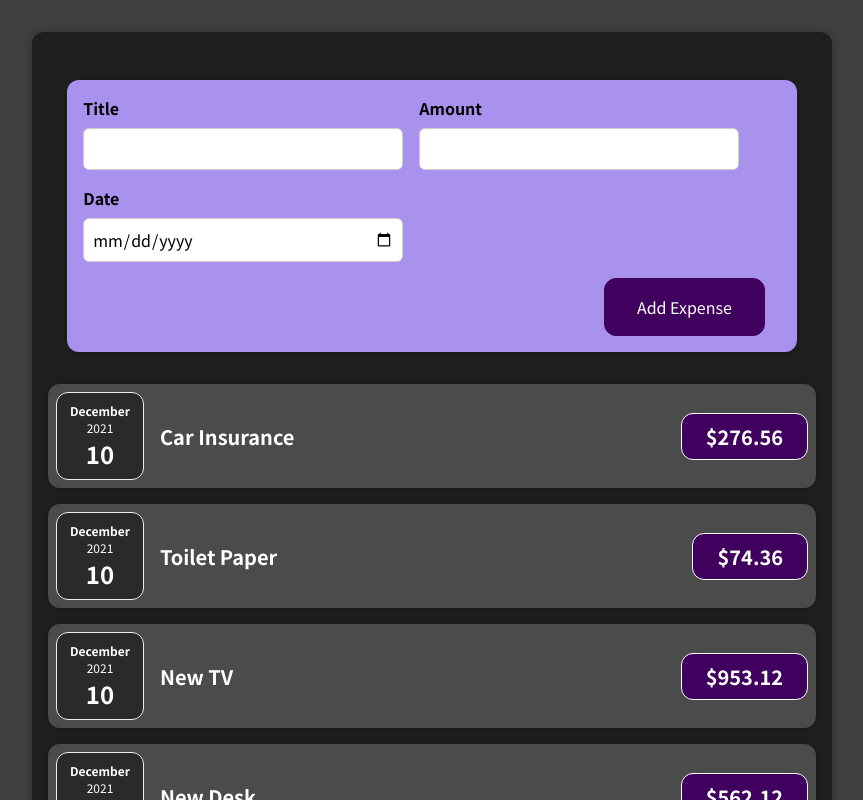
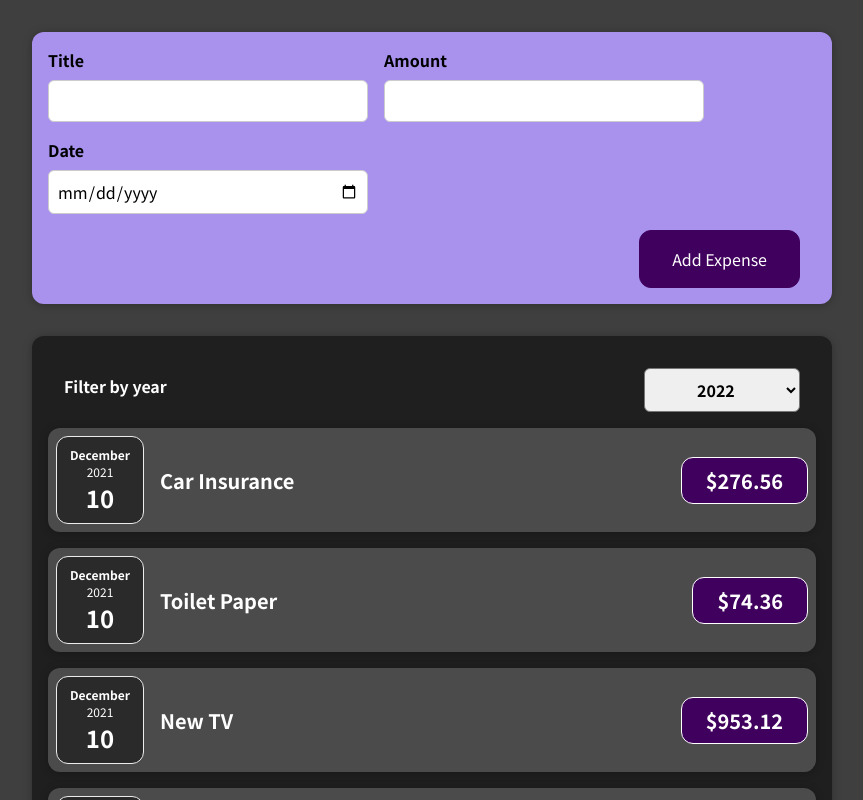
Before and after one commit to garridorafa/expenses-app, a React (Create React App) app: page / in a window 1280 px wide. Shown: the top 800 px of the page, without its empty margins (208-1071 px from the left). Built offline with nearby package versions, Linux system fonts and the light colour scheme.

Commit message:
Add expenses filter

```diff
--- a/src/App.js
+++ b/src/App.js
@@ -1,6 +1,7 @@
 import React from "react";
 
 import Expenses from "./components/Expenses/Expenses";
+import NewExpenses from "./components/NewExpenses/NewExpenses";
 
 const App = () => {
   const expenses = [
@@ -30,8 +31,13 @@
     },
   ];
 
+  const addExpenseHandler = (expense) => {
+    console.log(expense);
+  };
+
   return (
     <>
+      <NewExpenses onAddExpense={addExpenseHandler} />
       <Expenses expenses={expenses} />
     </>
   );
--- a/src/components/Expenses/Expenses.js
+++ b/src/components/Expenses/Expenses.js
@@ -1,14 +1,21 @@
-import React from "react";
+import React, { useState } from "react";
+import ExpensesFilter from "./ExpensesFilter";
 
 import Card from "../UI/Card";
 import ExpenseItem from "./ExpenseItem";
-import NewExpense from "../NewExpenses/NewExpenses";
 import "./Expenses.css";
 
 const Expenses = (props) => {
+  const [filteredYear, setFilteredYear] = useState("2021");
+
+  const filterChangedHandler = (selectedYear) => {
+    setFilteredYear(selectedYear);
+    console.log(filteredYear);
+  };
+
   return (
     <Card className="expenses">
-      <NewExpense />
+      <ExpensesFilter onFilterChangedHandler={filterChangedHandler} />
       {props.expenses.map((expense) => (
         <ExpenseItem key={expense.id} {...expense} />
       ))}
--- /dev/null
+++ b/src/components/Expenses/ExpensesFilter.css
@@ -0,0 +1,24 @@
+.expenses-filter {
+  color: white;
+  padding: 0 1rem;
+}
+
+.expenses-filter__control {
+  display: flex;
+  width: 100%;
+  align-items: center;
+  justify-content: space-between;
+  margin: 1rem 0;
+}
+
+.expenses-filter label {
+  font-weight: bold;
+  margin-bottom: 0.5rem;
+}
+
+.expenses-filter select {
+  font: inherit;
+  padding: 0.5rem 3rem;
+  font-weight: bold;
+  border-radius: 6px;
+}
--- /dev/null
+++ b/src/components/Expenses/ExpensesFilter.js
@@ -0,0 +1,25 @@
+import React from "react";
+
+import "./ExpensesFilter.css";
+
+const ExpensesFilter = (props) => {
+  const dropdownChangeHandler = (e) => {
+    props.onFilterChangedHandler(e.target.value);
+  };
+
+  return (
+    <div className="expenses-filter">
+      <div className="expenses-filter__control">
+        <label>Filter by year</label>
+        <select onChange={dropdownChangeHandler}>
+          <option value="2022">2022</option>
+          <option value="2021">2021</option>
+          <option value="2020">2020</option>
+          <option value="2019">2019</option>
+        </select>
+      </div>
+    </div>
+  );
+};
+
+export default ExpensesFilter;
--- a/src/components/NewExpenses/ExpensesFrom.js
+++ b/src/components/NewExpenses/ExpensesFrom.js
@@ -1,26 +1,68 @@
-import React from "react";
+import React, { useState } from "react";
 
 import "./ExpensesForm.css";
 
-const ExpensesFrom = () => {
+const ExpensesFrom = (props) => {
+  const [enteredTitle, setEnteredTitle] = useState("");
+  const [enteredAmount, setEnteredAmount] = useState("");
+  const [enteredDate, setEnteredDate] = useState("");
+
   const titleChangeHandler = (e) => {
-    console.log(e.target.value);
+    setEnteredTitle(e.target.value);
+  };
+
+  const amountChangeHandler = (e) => {
+    setEnteredAmount(e.target.value);
+  };
+
+  const dateChangeHandler = (e) => {
+    setEnteredDate(e.target.value);
+  };
+
+  const submitHandler = (e) => {
+    e.preventDefault();
+    const enteredData = {
+      title: enteredTitle,
+      amount: enteredAmount,
+      date: new Date(enteredDate),
+    };
+    props.onSaveExpenseData(enteredData);
+
+    setEnteredTitle("");
+    setEnteredAmount("");
+    setEnteredDate("");
   };
 
   return (
-    <form action="">
+    <form onSubmit={submitHandler}>
       <div className="new-expense__controls">
         <div className="new-expense__control">
           <label>Title</label>
-          <input type="text" onChange={titleChangeHandler} />
+          <input
+            type="text"
+            value={enteredTitle}
+            onChange={titleChangeHandler}
+          />
         </div>
         <div className="new-expense__control">
           <label>Amount</label>
-          <input type="number" min="0.01" step="0.01" />
+          <input
+            type="number"
+            min="0.01"
+            step="0.01"
+            value={enteredAmount}
+            onChange={amountChangeHandler}
+          />
         </div>
         <div className="new-expense__control">
           <label>Date</label>
-          <input type="date" min="2019-01-01" max="2023-12-31" />
+          <input
+            type="date"
+            min="2019-01-01"
+            max="2023-12-31"
+            value={enteredDate}
+            onChange={dateChangeHandler}
+          />
         </div>
       </div>
       <div className="new-expense__actions">
--- a/src/components/NewExpenses/NewExpenses.js
+++ b/src/components/NewExpenses/NewExpenses.js
@@ -3,10 +3,18 @@
 
 import "./NewExpenses.css";
 
-const NewExpenses = () => {
+const NewExpenses = (props) => {
+  const saveExpenseDataHandler = (enteredExpenseData) => {
+    const expenseData = {
+      ...enteredExpenseData,
+      id: Math.random().toString(),
+    };
+    props.onAddExpense(expenseData);
+  };
+
   return (
     <div className="new-expense">
-      <ExpensesFrom />
+      <ExpensesFrom onSaveExpenseData={saveExpenseDataHandler} />
     </div>
   );
 };
```
